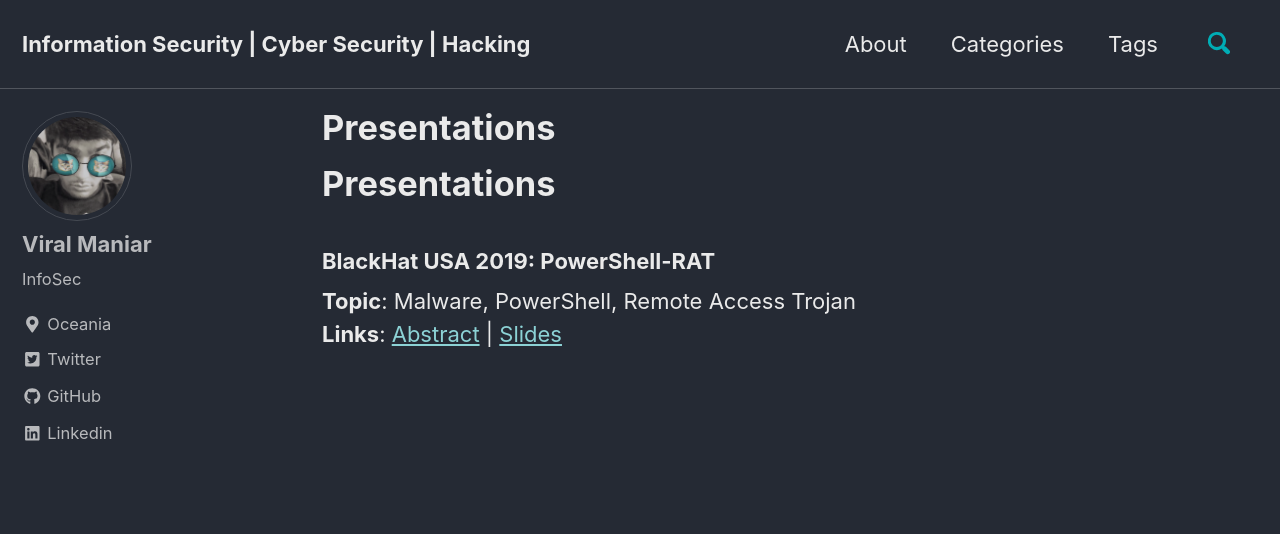
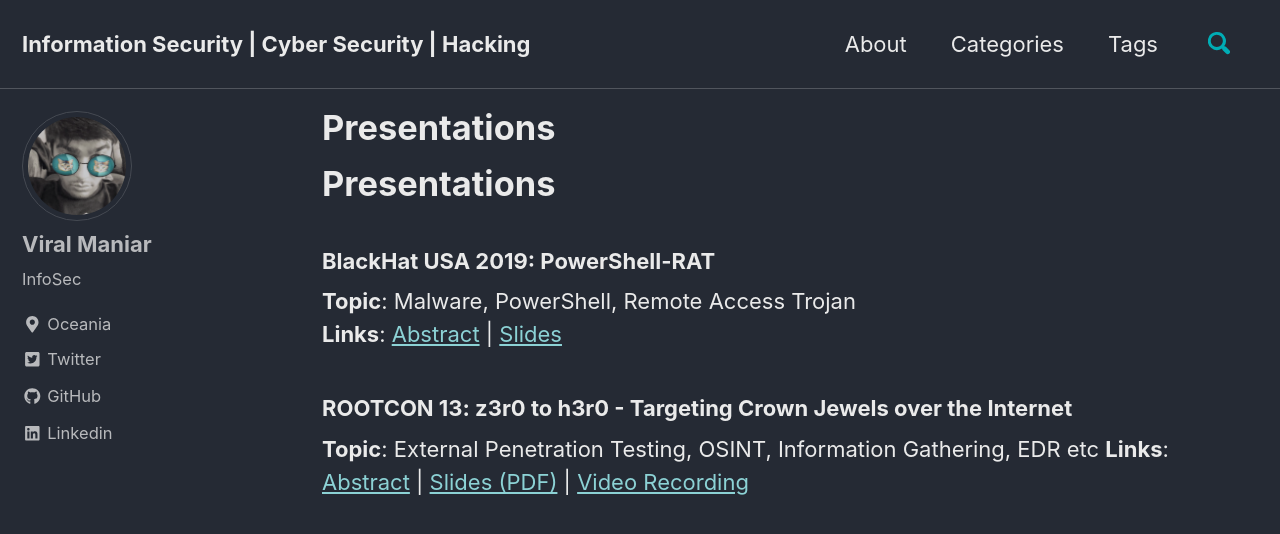
Before and after one commit to Viralmaniar/viralmaniar.github.io, a Jekyll site: the page built from _pages/talks.md, in a window 1280 px wide and 900 px high. Shown: the top 534 px of the window. Built offline with Jekyll 4.4.1, drawn with Linux system fonts in a browser that asks for light colours; cached includes are drawn as plain includes; nearby versions of some CDN libraries.

Commit message:
Update talks.md

```diff
--- a/_pages/talks.md
+++ b/_pages/talks.md
@@ -9,3 +9,7 @@ permalink: /talks/
 ### **BlackHat USA 2019**: PowerShell-RAT
 **Topic**: Malware, PowerShell, Remote Access Trojan <BR>
 **Links**: [Abstract](https://www.blackhat.com/us-19/presenters/Viral-Maniar.html) | [Slides](https://speakerdeck.com/viralmaniar/powershell-rat-blackhat-usa-2019)
+
+### **ROOTCON 13**: z3r0 to h3r0 - Targeting Crown Jewels over the Internet
+**Topic**: External Penetration Testing, OSINT, Information Gathering, EDR etc
+**Links**: [Abstract](https://www.rootcon.org/html/archives/rc13#z3r0_to_h3r0) | [Slides (PDF)](https://media.rootcon.org/ROOTCON%2013/Talks/z3r0%20to%20h3r0%20-%20Targeting%20Crown%20Jewels%20over%20the%20Internet.pdf) | [Video Recording](https://www.youtube.com/watch?v=qCJFUcF38NM)
```
